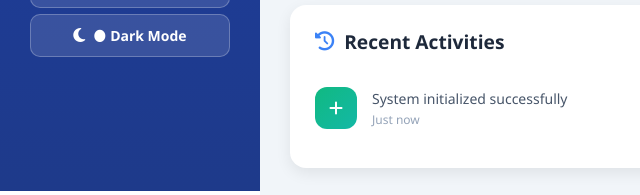
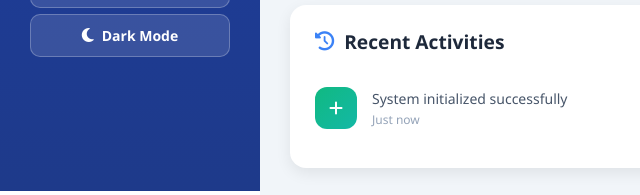
Before and after one commit to alsayidhussainamer-sudo/smart-clinic-system, a website: page frontend/dashboard.html in a window 1280 px wide. Shown: the part 609-804 px from the top of the page, 0-640 px from the left. Drawn offline with nearby package versions, Linux system fonts and the light colour scheme; no server answers; sample sign-in values are in the browser's storage.

Commit message:
feat(i18n): add Arabic translations for theme toggle buttons
- Update dashboard.html theme button to use data-i18n attributes
- Add darkMode, highContrast, defaultTheme keys to i18n.js
- Theme labels now dynamically translate based on selected language

```diff
--- a/frontend/dashboard.html
+++ b/frontend/dashboard.html
@@ -354,6 +354,7 @@
         }
     </style>
 <base target="_blank">
+<base target="_blank">
 </head>
 
 <body>
@@ -393,7 +394,7 @@
             <i class="fa-solid fa-globe"></i> <span data-i18n="language">العربية</span>
         </button>
         <button class="sidebar-toggle-btn" onclick="toggleTheme()" id="themeBtn">
-            <i class="fa-solid fa-moon"></i> <span id="themeLabel">🌑 Dark Mode</span>
+            <i class="fa-solid fa-moon" id="themeIcon"></i> <span id="themeLabel" data-i18n="darkMode">Dark Mode</span>
         </button>
     </div>
 
@@ -990,13 +991,14 @@ const ThemeManager = {
 
     updateLabel() {
         const label = document.getElementById('themeLabel');
+        const icon = document.getElementById('themeIcon');
         const btn = document.getElementById('themeBtn');
-        if (!label || !btn) return;
+        if (!label || !icon || !btn) return;
 
-        const labels = {
-            'default': '🌑 Dark Mode',
-            'dark': '👁️ High Contrast',
-            'high-contrast': '☀️ Default'
+        const keys = {
+            'default': 'darkMode',
+            'dark': 'highContrast',
+            'high-contrast': 'defaultTheme'
         };
 
         const icons = {
@@ -1005,8 +1007,23 @@ const ThemeManager = {
             'high-contrast': 'fa-sun'
         };
 
-        label.textContent = labels[this.currentTheme];
-        btn.querySelector('i').className = `fa-solid ${icons[this.currentTheme]}`;
+        // Use translation if available, fallback to English
+        const key = keys[this.currentTheme];
+        const translated = (typeof I18n !== 'undefined' && I18n.get) ? I18n.get(key) : null;
+
+        if (translated && translated !== key) {
+            label.textContent = translated;
+        } else {
+            // Fallback labels
+            const fallbackLabels = {
+                'default': '🌑 Dark Mode',
+                'dark': '👁️ High Contrast',
+                'high-contrast': '☀️ Default'
+            };
+            label.textContent = fallbackLabels[this.currentTheme];
+        }
+
+        icon.className = `fa-solid ${icons[this.currentTheme]}`;
     }
 };
 
--- a/frontend/js/i18n.js
+++ b/frontend/js/i18n.js
@@ -97,7 +97,12 @@ const translations = {
         // AI
         aiSuggest: "AI Suggest",
         generating: "Generating...",
-        enterSymptoms: "Please enter symptoms first"
+        enterSymptoms: "Please enter symptoms first",
+
+        // Themes
+        darkMode: "Dark Mode",
+        highContrast: "High Contrast",
+        defaultTheme: "Default Theme"
     },
 
     ar: {
@@ -194,7 +199,12 @@ const translations = {
         // AI
         aiSuggest: "اقتراح ذكي",
         generating: "جاري التوليد...",
-        enterSymptoms: "الرجاء إدخال الأعراض أولاً"
+        enterSymptoms: "الرجاء إدخال الأعراض أولاً",
+
+        // Themes
+        darkMode: "الوضع الداكن",
+        highContrast: "تباين عالي",
+        defaultTheme: "الوضع الافتراضي"
     }
 };
 
```
